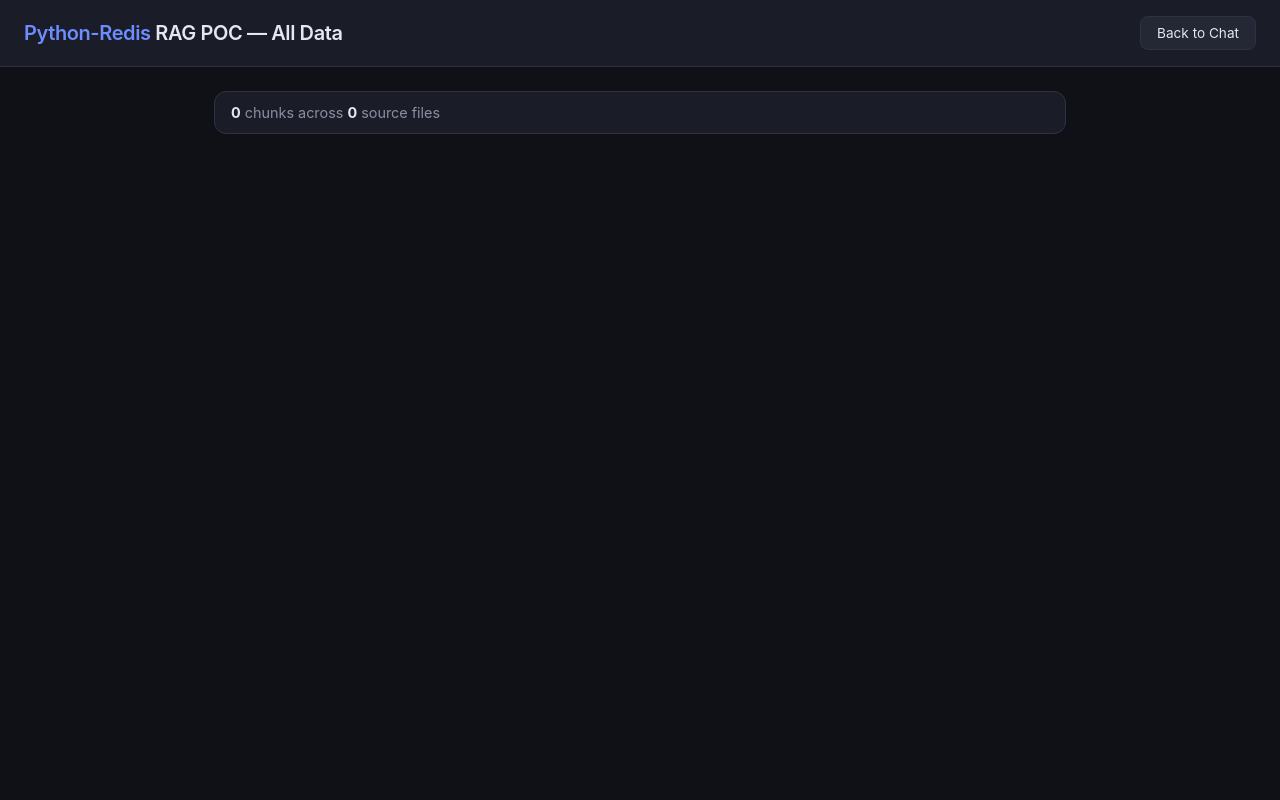
After one commit to diditdwianto/python-simple-rag-poc, a Flask app: page /data in a window 1280 px wide. The commit adds this page. Run offline with Flask 3, Linux system fonts and the light colour scheme; data that the repository does not hold is empty.

Commit message:
Add view all data feature

```diff
--- a/src/app.py
+++ b/src/app.py
@@ -11,7 +11,7 @@
 
 from src import config
 from src.embeddings import embed_query
-from src.store import create_index, search
+from src.store import create_index, fetch_all, search
 from src.generate import generate, SYSTEM_PROMPT
 
 load_dotenv()
@@ -74,6 +74,27 @@
         return jsonify({"error": str(exc)}), 500
 
 
+@app.route("/data")
+def data_page():
+    return render_template("data.html")
+
+
+@app.route("/api/data", methods=["GET"])
+def api_data():
+    try:
+        chunks = fetch_all()
+        grouped = {}
+        for c in chunks:
+            s = c["source"]
+            if s not in grouped:
+                grouped[s] = []
+            grouped[s].append(c)
+        return jsonify({"chunks_by_source": grouped, "total_chunks": len(chunks)})
+    except Exception as exc:
+        traceback.print_exc()
+        return jsonify({"error": str(exc)}), 500
+
+
 @app.route("/api/ingest", methods=["POST"])
 def ingest():
     try:
--- a/src/store.py
+++ b/src/store.py
@@ -67,6 +67,29 @@
     get_index().load(payload)
 
 
+def fetch_all() -> list[dict]:
+    """Return all chunks from the index, sorted by source then chunk_index."""
+    from redisvl.query import FilterQuery
+
+    idx = get_index()
+    query = FilterQuery(
+        filter_expression="*",
+        return_fields=["content", "source", "chunk_index"],
+        num_results=10000,
+    )
+    results = idx.query(query)
+    chunks = [
+        {
+            "content": r.get("content"),
+            "source": r.get("source"),
+            "chunk_index": int(r.get("chunk_index", 0)),
+        }
+        for r in results
+    ]
+    chunks.sort(key=lambda c: (c["source"], c["chunk_index"]))
+    return chunks
+
+
 def search(
     query_vector: list[float],
     k: int = config.TOP_K,
--- /dev/null
+++ b/src/templates/data.html
@@ -0,0 +1,155 @@
+<!DOCTYPE html>
+<html lang="en">
+<head>
+  <meta charset="UTF-8">
+  <meta name="viewport" content="width=device-width, initial-scale=1.0">
+  <title>RAG POC — All Data</title>
+  <style>
+    :root {
+      --bg: #0f1117;
+      --surface: #1a1d27;
+      --surface2: #242734;
+      --border: #2e3144;
+      --text: #e4e6f0;
+      --text-muted: #8b8fa3;
+      --primary: #6c8cff;
+      --primary-hover: #8da6ff;
+      --radius: 12px;
+    }
+    * { margin: 0; padding: 0; box-sizing: border-box; }
+    body {
+      font-family: -apple-system, BlinkMacSystemFont, 'Segoe UI', Roboto, sans-serif;
+      background: var(--bg);
+      color: var(--text);
+      min-height: 100vh;
+    }
+    header {
+      display: flex;
+      align-items: center;
+      justify-content: space-between;
+      padding: 16px 24px;
+      border-bottom: 1px solid var(--border);
+      background: var(--surface);
+    }
+    header h1 { font-size: 1.25rem; font-weight: 600; letter-spacing: -0.02em; }
+    header h1 span { color: var(--primary); }
+    .btn {
+      padding: 8px 16px;
+      border-radius: 8px;
+      border: 1px solid var(--border);
+      background: var(--surface2);
+      color: var(--text);
+      cursor: pointer;
+      font-size: 0.85rem;
+      text-decoration: none;
+      transition: all 0.15s;
+    }
+    .btn:hover { background: var(--border); }
+    main {
+      max-width: 900px;
+      margin: 0 auto;
+      padding: 24px;
+    }
+    .summary {
+      padding: 12px 16px;
+      background: var(--surface);
+      border-radius: var(--radius);
+      border: 1px solid var(--border);
+      margin-bottom: 24px;
+      font-size: 0.9rem;
+      color: var(--text-muted);
+    }
+    .summary strong { color: var(--text); }
+    .source-group { margin-bottom: 24px; }
+    .source-group h2 {
+      font-size: 1rem;
+      font-weight: 600;
+      margin-bottom: 12px;
+      padding: 10px 16px;
+      background: var(--surface);
+      border-radius: var(--radius);
+      border: 1px solid var(--border);
+    }
+    .source-group h2 .count {
+      font-weight: 400;
+      color: var(--text-muted);
+      font-size: 0.8rem;
+      margin-left: 8px;
+    }
+    .chunk {
+      background: var(--surface2);
+      border: 1px solid var(--border);
+      border-radius: var(--radius);
+      padding: 16px 20px;
+      margin-bottom: 10px;
+    }
+    .chunk-meta {
+      font-size: 0.75rem;
+      color: var(--primary);
+      margin-bottom: 8px;
+      font-weight: 600;
+    }
+    .chunk-content {
+      font-size: 0.88rem;
+      line-height: 1.6;
+      color: var(--text-muted);
+      white-space: pre-wrap;
+      word-break: break-word;
+    }
+    .loading { color: var(--text-muted); padding: 40px; text-align: center; }
+  </style>
+</head>
+<body>
+  <header>
+    <h1><span>Python-Redis</span> RAG POC — All Data</h1>
+    <a class="btn" href="/">Back to Chat</a>
+  </header>
+
+  <main>
+    <div class="summary" id="summary">Loading...</div>
+    <div id="content"></div>
+  </main>
+
+  <script>
+    async function loadData() {
+      try {
+        const resp = await fetch('/api/data');
+        const data = await resp.json();
+        if (data.error) {
+          document.getElementById('summary').textContent = 'Error: ' + data.error;
+          return;
+        }
+        const grouped = data.chunks_by_source;
+        const sources = Object.keys(grouped).sort();
+        document.getElementById('summary').innerHTML =
+          '<strong>' + data.total_chunks + '</strong> chunks across <strong>' + sources.length + '</strong> source files';
+
+        const container = document.getElementById('content');
+        for (const src of sources) {
+          const chunks = grouped[src];
+          const group = document.createElement('div');
+          group.className = 'source-group';
+          group.innerHTML = '<h2>' + escapeHtml(src) + '<span class="count">' + chunks.length + ' chunk' + (chunks.length > 1 ? 's' : '') + '</span></h2>';
+          for (const c of chunks) {
+            const div = document.createElement('div');
+            div.className = 'chunk';
+            div.innerHTML = '<div class="chunk-meta">Chunk #' + c.chunk_index + '</div><div class="chunk-content">' + escapeHtml(c.content) + '</div>';
+            group.appendChild(div);
+          }
+          container.appendChild(group);
+        }
+      } catch (err) {
+        document.getElementById('summary').textContent = 'Error: ' + err.message;
+      }
+    }
+
+    function escapeHtml(str) {
+      const d = document.createElement('div');
+      d.textContent = str;
+      return d.innerHTML;
+    }
+
+    loadData();
+  </script>
+</body>
+</html>
--- a/src/templates/index.html
+++ b/src/templates/index.html
@@ -317,6 +317,7 @@
   <header>
     <h1><span>Python-Redis</span> RAG POC</h1>
     <div class="header-actions">
+      <a class="btn" href="/data">All Data</a>
       <button class="btn" id="btn-status" onclick="checkStatus()">Check Status</button>
       <button class="btn" id="btn-ingest" onclick="runIngest()">Re-ingest Docs</button>
     </div>
```
